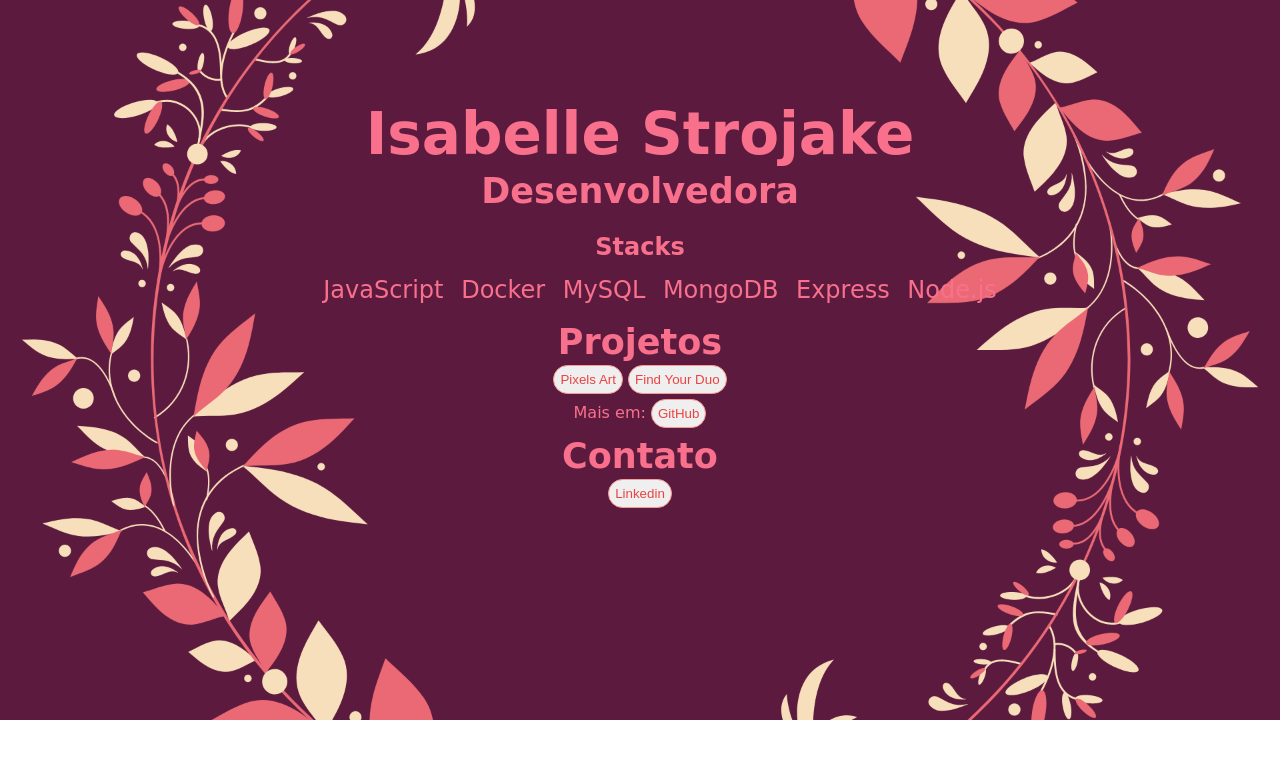
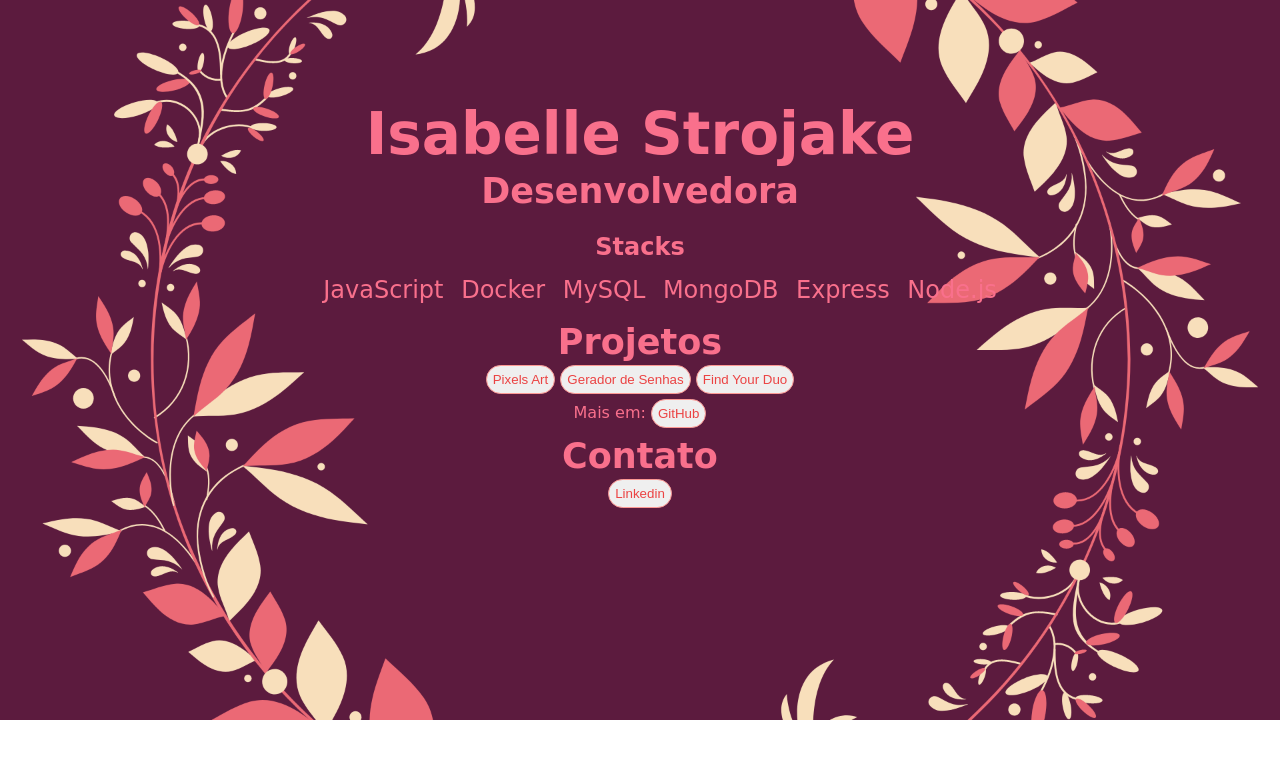
Before and after one commit to isabellestrojake/isabellestrojake.github.io, a plain HTML site: page index.html in a window 1280 px wide. Drawn offline with Linux system fonts and the light colour scheme; a web font is replaced by a local one.

Commit message:
feat: new link for project password generator

```diff
--- a/index.html
+++ b/index.html
@@ -22,6 +22,7 @@
   </ul></p>
   <h3>Projetos</h3>
   <a href="https://isabellestrojake.github.io/pixels-art/" target="_blank"><button>Pixels Art</button></a>
+  <a href="https://isabellestrojake.github.io/gerador-de-senhas/" target="_blank"><button>Gerador de Senhas</button></a>
   <a href="https://github.com/isabellestrojake/nlwesportsignite" target="_blank"><button>Find Your Duo</button></a>
   <p>Mais em:
     <a href="https://github.com/isabellestrojake/" target="_blank"><button>GitHub</button></a>
```
